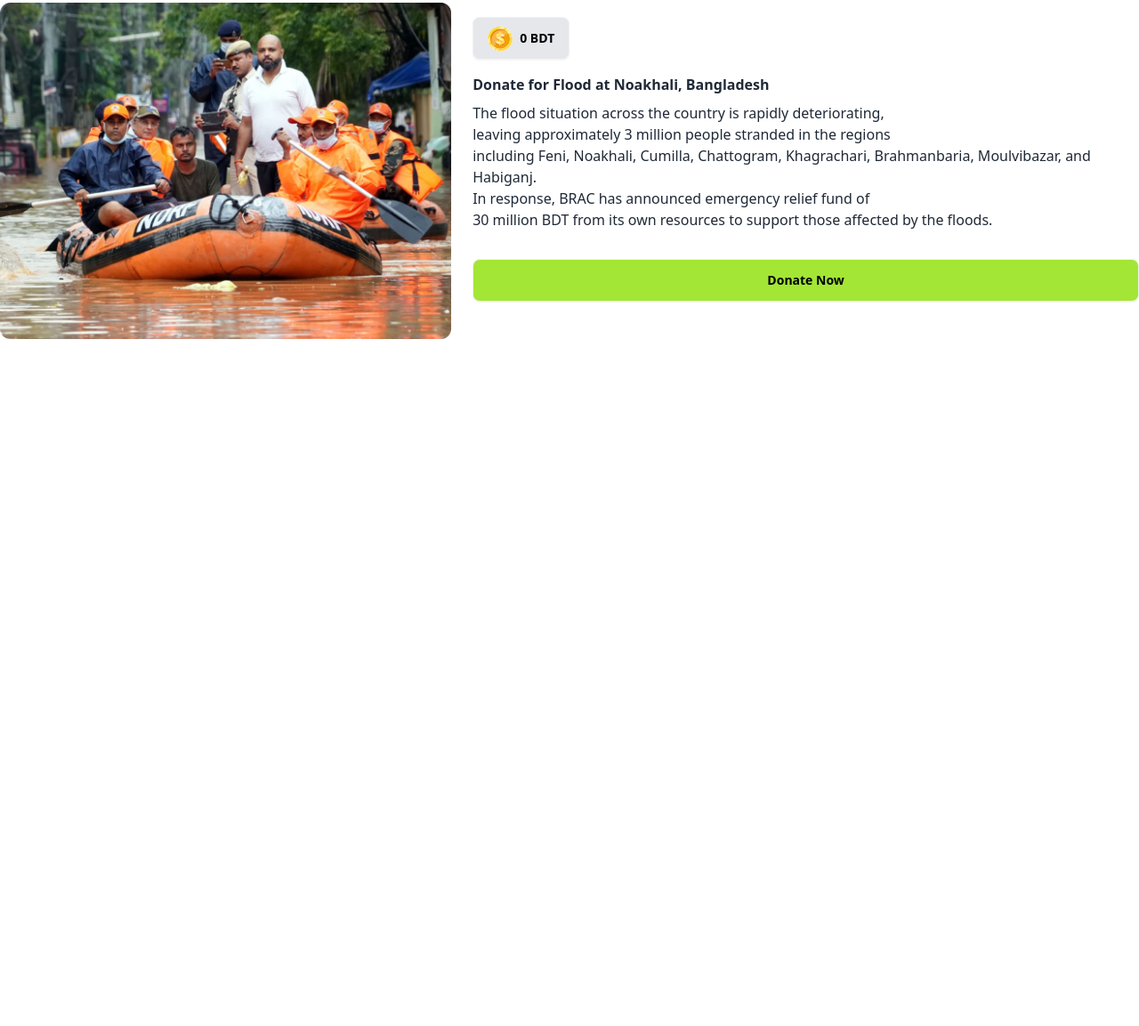
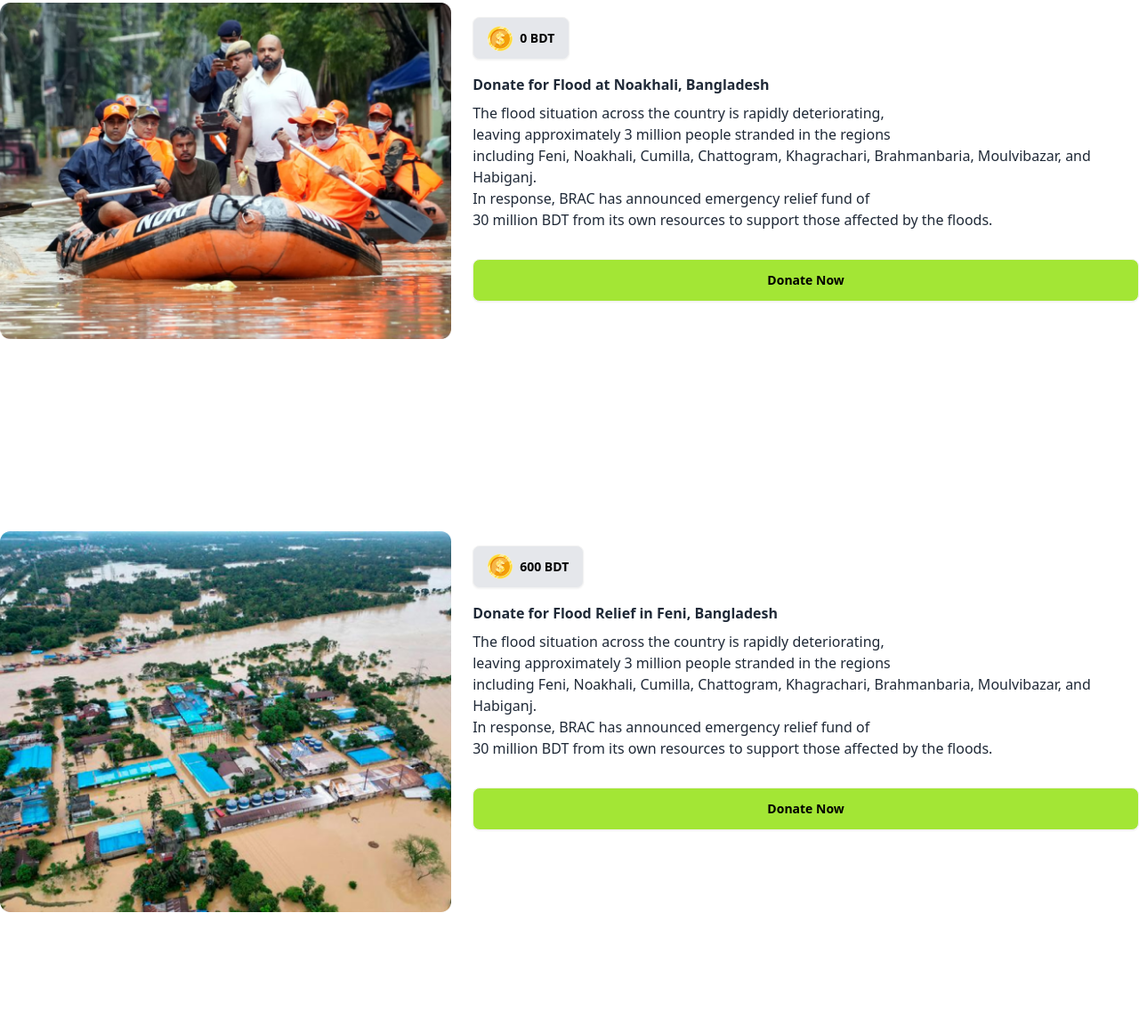
Before and after one commit to mdmoslehuddin/Batch-10-Assignment-5, a plain HTML site: page index.html in a window 1280 px wide. Shown: the part 309-1462 px from the top of the page at 89% size. Before the commit the page ends 818 px from the top, so only its background shows below. Drawn offline with nearby package versions, Linux system fonts and the light colour scheme.

Commit message:
Feni section done

```diff
--- a/index.html
+++ b/index.html
@@ -75,6 +75,38 @@
 
     </div>
   </section>
+  <!-- Feni section start -->
+  <section class=" max-w-screen-2xl mx-auto py-12 ">
+    <div class="flex flex-col md:flex-row gap-6 pt-10 mb-20">
+
+      <!-- ============= -->
+        <!-- Image content -->
+        <div>
+          <img class="w-full" src="./images/feni.png" alt="">
+        </div>
+      <!-- ============= -->
+      <div class="">
+      <button class="btn bg-gray-200 text-black my-4 ">
+        <img src="./images/coin.png" alt="">
+       600 BDT
+      </button>
+
+          <h1 class="text-1xl md:texl-4xl font-bold mb-2">Donate for Flood Relief in Feni, Bangladesh</h1>
+          <p>The flood situation across the country is rapidly deteriorating, <br> leaving approximately 3 million people stranded in the regions <br> including Feni, Noakhali, Cumilla, Chattogram, Khagrachari, Brahmanbaria, Moulvibazar, and Habiganj. <br> In response, BRAC has announced emergency relief fund of <br> 30 million BDT from its own resources to support those affected by the floods.</p>
+
+          <div class=" btn bg-lime-400 text-black my-8 flex ">
+            Donate Now
+          </div>
+
+        </div>
+
+
+
+
+
+    </div>
+  </section>
+
  </main>
 
 </body>
```
